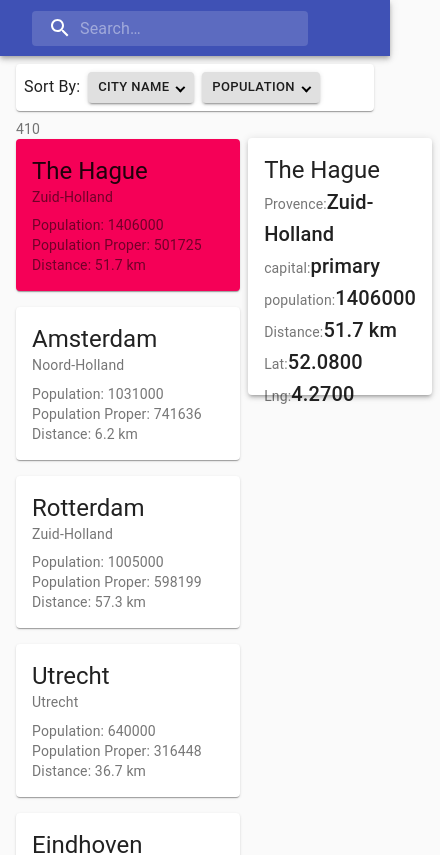
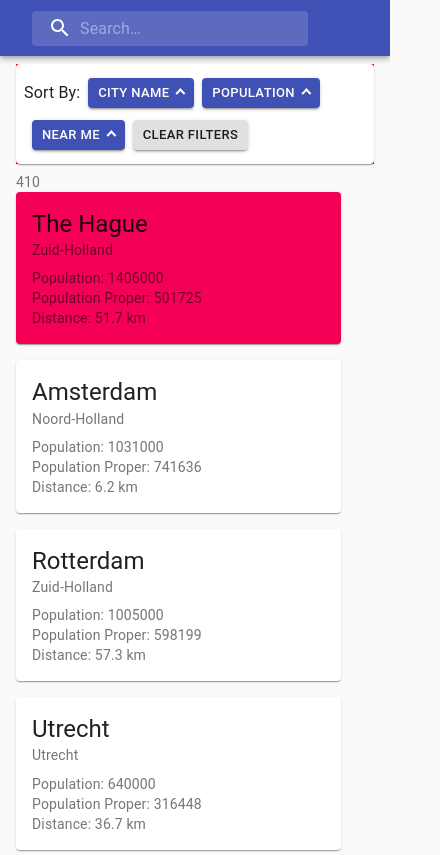
Before and after one commit to hassanAdamineJad/test, a React app: page / in a window 390 px wide. Shown: the top 855 px of the page, 440 px wide, since content can reach past the window. Built offline with nearby package versions, Linux system fonts and the light colour scheme.

Commit message:
Handle Filter Near cities

```diff
--- a/src/components/Filters/index.js
+++ b/src/components/Filters/index.js
@@ -8,11 +8,16 @@ import { Button, Card, CardActions, Typography } from "@material-ui/core";
 
 const useStyles = makeStyles((theme) => ({
   root: {
-    // minWidth: 275,
     margin: theme.spacing(1, 0, 1, 0),
   },
+  cardAction: {
+    flexWrap: "wrap",
+    [theme.breakpoints.down("xs")]: {
+      minHeight: "100px",
+    },
+  },
   arrow: {
-    border: "solid black",
+    border: "solid #fff",
     borderWidth: "0 2px 2px 0",
     display: "inline-block",
     padding: theme.spacing(0.3),
@@ -32,8 +37,9 @@ export default function Filters() {
   const classes = useStyles();
   const globalState = useContext(store);
   const { state, dispatch } = globalState;
-  const [typeSortCity, setTypeSortCity] = useState(false);
-  const [typeSortPopulation, setTypeSortPopulation] = useState(false);
+  const [typeSortCity, setTypeSortCity] = useState(true);
+  const [typeSortPopulation, setTypeSortPopulation] = useState(true);
+  const [typeSortDistance, setTypeSortDistance] = useState(true);
 
   const handleSort = (list, field, type) => {
     let newList;
@@ -45,14 +51,40 @@ export default function Filters() {
     dispatch({ type: CURRENT_CITY_INDEX, value: 0 });
     return dispatch({ type: CHANGE_RESULT, value: newList });
   };
+  const handleCitiesNearMe = (list, field, type) => {
+    let newList;
+    if (type === "asc") {
+      newList = list
+        .filter((city) => {
+          return Number(city.distance) < 30;
+        })
+        .sort((a, b) => (Number(a[field]) > Number(b[field]) ? 1 : -1));
+    } else {
+      newList = list
+        .filter((city) => {
+          return city.distance < 30;
+        })
+        .sort((a, b) => (Number(a[field]) < Number(b[field]) ? 1 : -1));
+    }
+    dispatch({ type: CURRENT_CITY_INDEX, value: 0 });
+    return dispatch({ type: CHANGE_RESULT, value: newList });
+  };
+  const handleReset = () => {
+    setTypeSortCity(true);
+    setTypeSortPopulation(true);
+    setTypeSortDistance(true);
+    dispatch({ type: CURRENT_CITY_INDEX, value: 0 });
+    return dispatch({ type: CHANGE_RESULT, value: state.city });
+  };
 
   return (
     <Card className={classes.root}>
-      <CardActions>
+      <CardActions className={classes.cardAction}>
         <Typography>Sort By:</Typography>
         <Button
           size="small"
           variant="contained"
+          color="primary"
           onClick={() => {
             handleSort(
               state.resultSearch,
@@ -72,10 +104,11 @@ export default function Filters() {
         <Button
           size="small"
           variant="contained"
+          color="primary"
           onClick={() => {
             handleSort(
               state.resultSearch,
-              "population",
+              "populations",
               typeSortPopulation ? "asc" : "desc"
             );
             setTypeSortPopulation(!typeSortPopulation);
@@ -88,6 +121,32 @@ export default function Filters() {
             }`}
           />
         </Button>
+
+        <Button
+          size="small"
+          active
+          variant="contained"
+          color="primary"
+          onClick={() => {
+            handleCitiesNearMe(
+              state.resultSearch,
+              "distance",
+              typeSortDistance ? "asc" : "desc"
+            );
+            setTypeSortDistance(!typeSortDistance);
+          }}
+        >
+          Near Me{" "}
+          <i
+            className={`${classes.arrow} ${
+              typeSortDistance ? classes.arrowUp : classes.arrowDown
+            }`}
+          />
+        </Button>
+
+        <Button size="small" variant="contained" onClick={handleReset}>
+          Clear Filters
+        </Button>
       </CardActions>
     </Card>
   );
--- a/src/components/List/index.js
+++ b/src/components/List/index.js
@@ -49,7 +49,7 @@ export default function List({ data, onClick, currentCityIndex }) {
                 Population Proper: {item.population_proper}
               </Typography>
               <Typography variant="body2" color="textSecondary" component="p">
-                Distance: {item.distance}
+                Distance: {`${item.distance} km`}
               </Typography>
             </CardContent>
           </CardActionArea>
--- a/src/pages/home/index.js
+++ b/src/pages/home/index.js
@@ -19,6 +19,7 @@ import { calcDistanceByLatLng } from "../../utils/helper";
 const useStyles = makeStyles((theme) => ({
   filterBox: {
     flexGrow: 1,
+    backgroundColor: "red",
   },
   content: {
     display: "flex",
@@ -28,6 +29,9 @@ const useStyles = makeStyles((theme) => ({
     width: "100%",
     maxHeight: "295px",
     padding: theme.spacing(2.4, 1),
+    [theme.breakpoints.down("xs")]: {
+      display: "none",
+    },
   },
   paper: {
     width: "100%",
@@ -72,21 +76,7 @@ const Home = () => {
   const handleReviewCity = (index) => {
     dispatch({ type: CURRENT_CITY_INDEX, value: index });
   };
-
-  return (
-    <>
-      <div className={classes.filterBox}>
-        <Filters />
-      </div>
-      <div className={classes.content}>
-        <div className={classes.sideBar}>
-          <List
-            data={state.resultSearch}
-            currentCityIndex={state.currentCityIndex}
-            onClick={handleReviewCity}
-          />
-        </div>
-        <div className={classes.result}>
+  const renderResult = () => (
     <Paper component="div" elevation={3} className={classes.paper}>
       <Typography variant="h5" component="div">
         {state.resultSearch[state.currentCityIndex]?.city}
@@ -112,7 +102,7 @@ const Home = () => {
       <Typography variant="body2" color="textSecondary" component="div">
         Distance:
         <Typography variant="h6" color="textPrimary" component="span">
-                {state.resultSearch[state.currentCityIndex]?.distance}
+          {`${state.resultSearch[state.currentCityIndex]?.distance} km`}
         </Typography>
       </Typography>
       <Typography variant="body2" color="textSecondary" component="div">
@@ -128,7 +118,21 @@ const Home = () => {
         </Typography>
       </Typography>
     </Paper>
+  );
+  return (
+    <>
+      <div className={classes.filterBox}>
+        <Filters />
       </div>
+      <div className={classes.content}>
+        <div className={classes.sideBar}>
+          <List
+            data={state.resultSearch}
+            currentCityIndex={state.currentCityIndex}
+            onClick={handleReviewCity}
+          />
+        </div>
+        <div className={classes.result}>{renderResult()}</div>
       </div>
     </>
   );
--- a/src/store/store.js
+++ b/src/store/store.js
@@ -7,7 +7,7 @@ import {
 } from "./constant";
 
 const initialState = {
-  city: [],
+  cities: [],
   resultSearch: [],
   currentCityIndex: 0,
   error: false,
--- a/src/utils/helper.js
+++ b/src/utils/helper.js
@@ -16,5 +16,5 @@ export const calcDistanceByLatLng = (lat, lng) => {
   const c = 2 * Math.atan2(Math.sqrt(a), Math.sqrt(1 - a));
 
   const d = (R * c) / 1000; // in Km
-  return d.toFixed(1) + " km";
+  return d.toFixed(1);
 };
--- a/webpack.config.js
+++ b/webpack.config.js
@@ -6,7 +6,7 @@ module.exports = {
   entry: "./src/index.js",
   output: {
     path: path.resolve(__dirname, "build"),
-    publicPath: "/",
+    publicPath: "/test",
     filename: "bundle.js",
   },
   devServer: {
```
Lines whose indentation alone changed are shown as unchanged.
